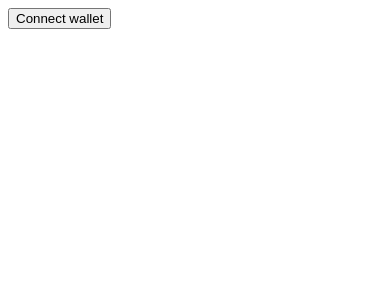
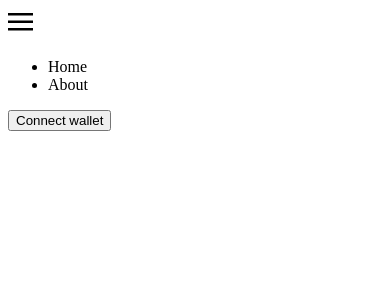
Before and after one commit to crespoep/lottery, a React (Create React App) app in the folder frontend/: page / in a window 390 px wide. Shown: the top 300 px of the page. Built offline with nearby package versions, Linux system fonts and the light colour scheme.

Commit message:
Hamburger button and nav

```diff
--- a/frontend/src/App.js
+++ b/frontend/src/App.js
@@ -18,6 +18,19 @@ function App() {
   return (
     <div className="App">
       <header>
+        <div id="hamburger">
+          <svg className="fill-white" viewBox="0 0 120 80" width="30" height="30">
+            <rect width="100" height="10"></rect>
+            <rect y="30" width="100" height="10"></rect>
+            <rect y="60" width="100" height="10"></rect>
+          </svg>
+        </div>
+        <nav>
+          <ul>
+            <li>Home</li>
+            <li>About</li>
+          </ul>
+        </nav>
         {
           account
             ? <div>{ account }</div>
```
